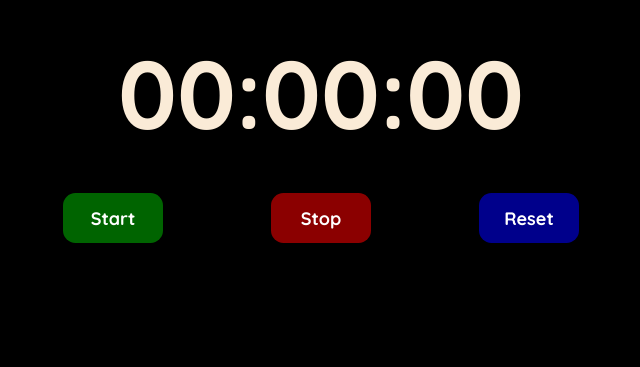
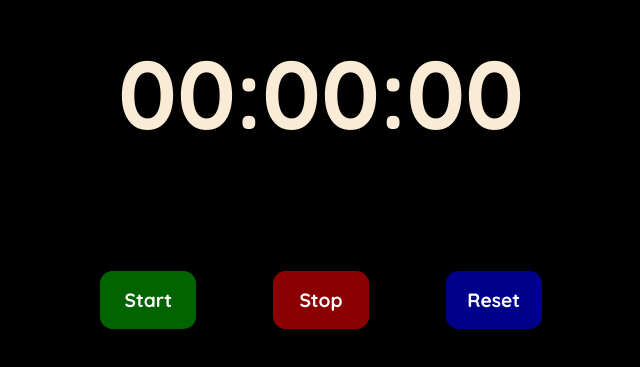
Before and after one commit to Eze-kiel-a/APP-4080, a React (Create React App) app in the folder stop_watch_app/: page / in a window 1280 px wide. Shown: the part 287-654 px from the top of the page, without its empty margins (319-959 px from the left). Built offline with nearby package versions, Linux system fonts and the light colour scheme.

Commit message:
Fixed button styling

```diff
--- a/stop_watch_app/src/Components/StopWatch.css
+++ b/stop_watch_app/src/Components/StopWatch.css
@@ -9,7 +9,6 @@
 
 .hours-minutes-seconds-container{
     margin-top: 40vh;
-    height: 10vh;
     font-size: 3em;
     font-weight: 800;
     color: antiquewhite;
@@ -27,13 +26,12 @@
 button{
     appearance: none;
     border: none;
-    width: 100px;
-    height: 50px;
-    margin-right: 3em;
-    margin-left: 3em;
+    width: 5em;
+    height: 3em;
+    margin: 2em;
     border-radius: 12.5px;
     color: #fff;
-    font-size: 18px;
+    font-size: 1.2em;
     font-weight: 800;
 }
 
@@ -53,9 +51,10 @@ button{
 /* Hover effect */
 
 button:hover{
-    width: 125px;
-    height: 75px;
-    font-size: 30px;
+    margin: 0.95em;
+    width: 5.3em;
+    /* height: 3em; */
+    font-size: 1.5em;
     font-weight: 800;
     transition: 0.4s;
     border-radius: 18.5px;
```
